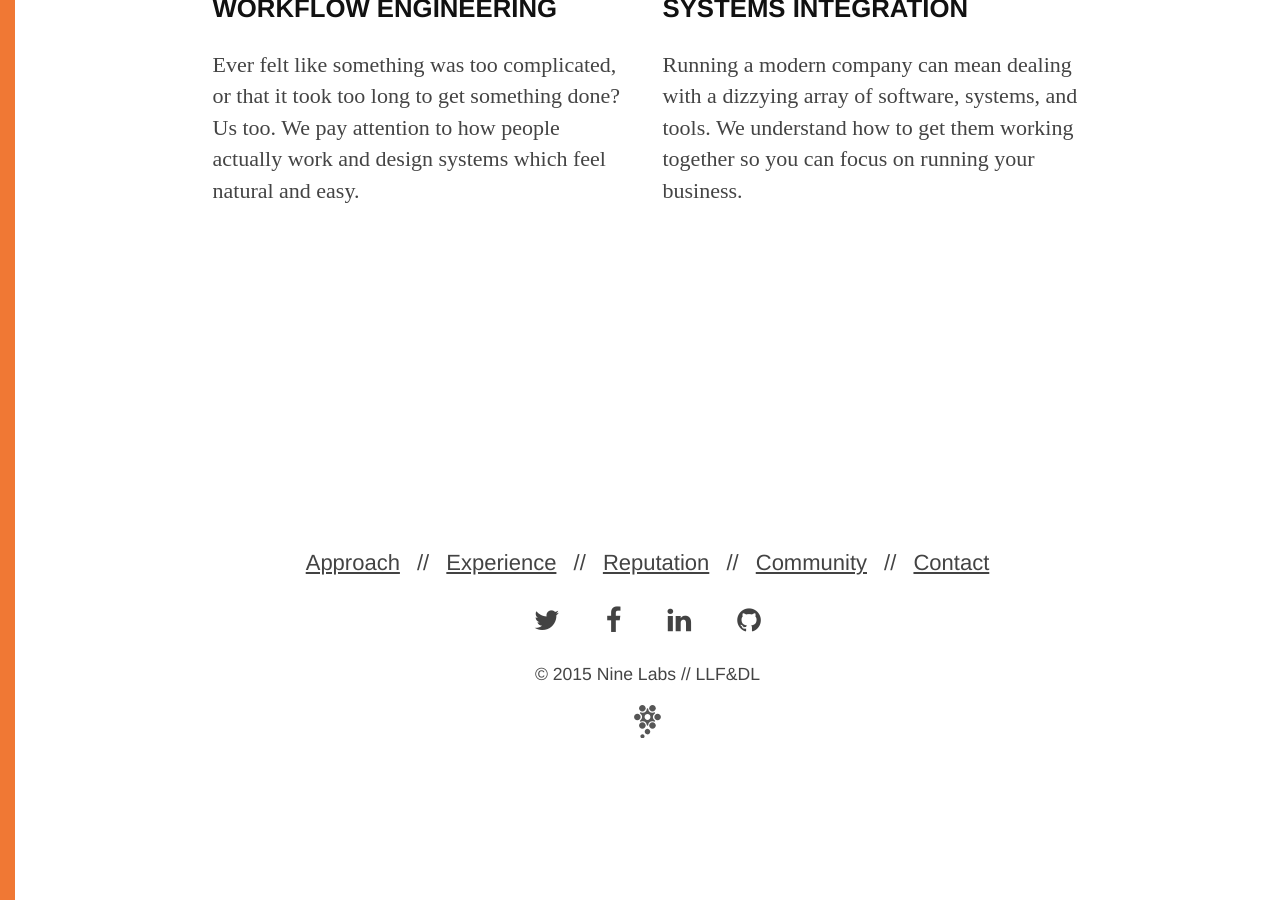
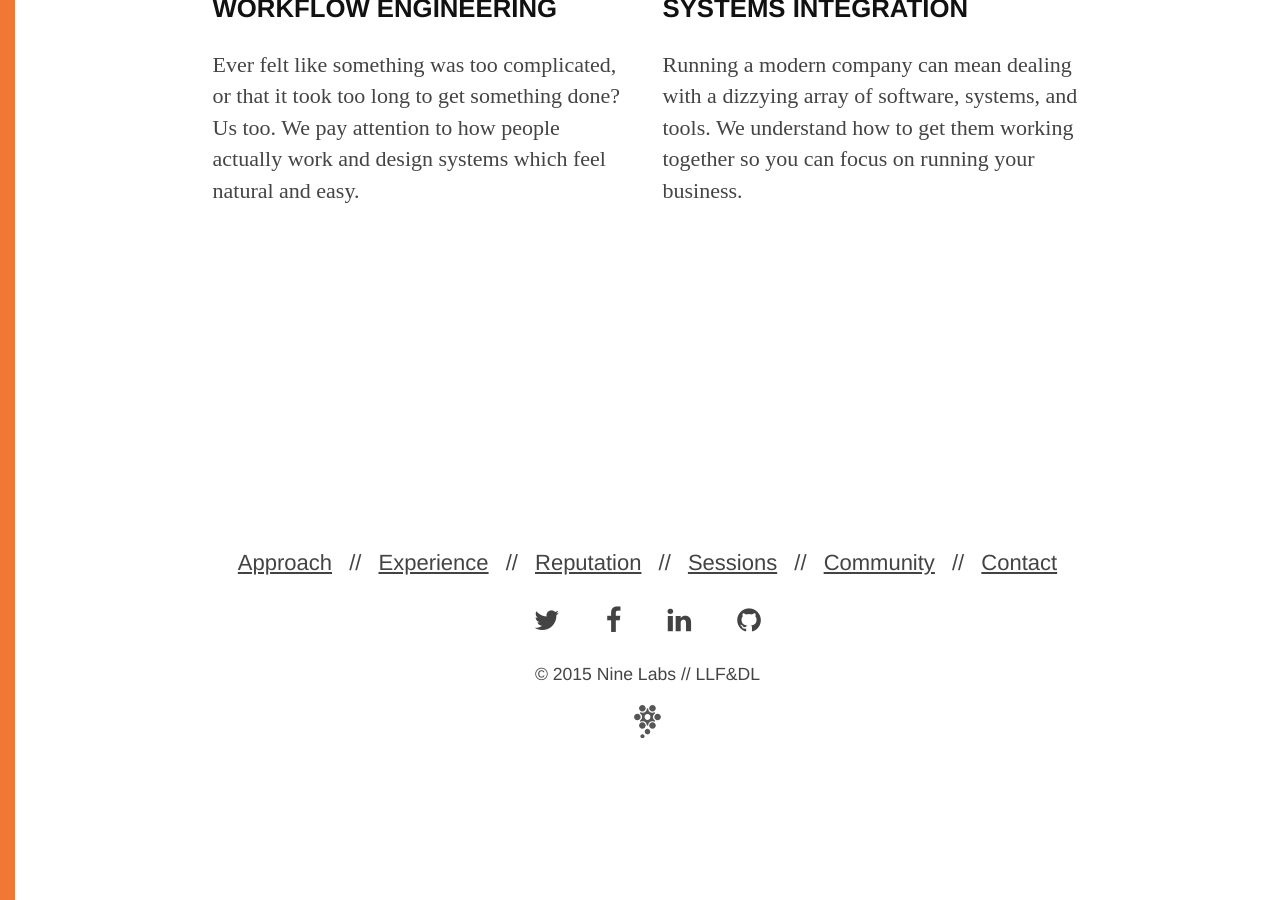
Before and after one commit to ninelabs/ninelabs.com, a Jekyll site: the page built from index.html, in a window 1280 px wide and 900 px high, scrolled down 1300 px. Built offline with Jekyll 4.4.1, drawn with Linux system fonts in a browser that asks for light colours; nearby versions of some CDN libraries; Markdown is read by kramdown in place of the engine named in the settings.

Commit message:
Updated footer nav links
Signed-off-by: J Cornelius <github@jcornelius.com>

```diff
--- a/_includes/global-footer.html
+++ b/_includes/global-footer.html
@@ -3,6 +3,7 @@
     <a{% if page.pid == 'approach' %} class="active"{% endif %} href="/approach/">Approach</a> //
     <a{% if page.pid == 'experience' %} class="active"{% endif %} href="/experience/">Experience</a> //
     <a{% if page.pid == 'reputation' %} class="active"{% endif %} href="/reputation/">Reputation</a> //
+    <a{% if page.pid == 'sessions' %} class="active"{% endif %} href="/sessions/">Sessions</a> //
     <a{% if page.pid == 'community' %} class="active"{% endif %} href="/community/">Community</a> //
     <!-- <li><a{% if page.pid == 'notes' %} class="active"{% endif %} href="/notes/">Notes</a> // -->
     <a{% if page.pid == 'contact' %} class="active"{% endif %} href="/contact/">Contact</a>
```
